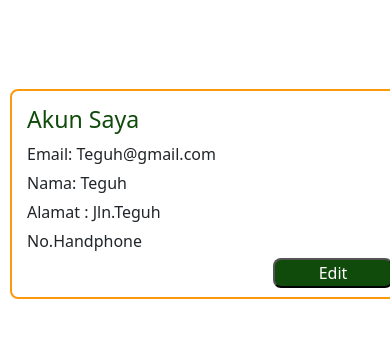
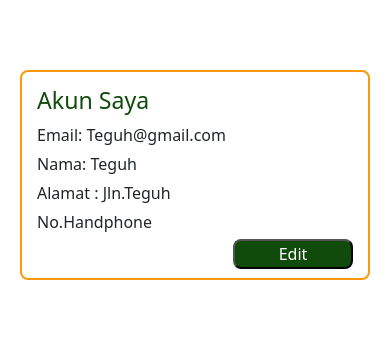
Before and after one commit to ALTA-Capstone-Project-4/FE-Dashboard, a Next.js app: page /profileclient in a window 390 px wide. Shown: the part 472-821 px from the top of the page. Built offline with nearby package versions, Linux system fonts and the light colour scheme.

Commit message:
perbaiki margin conten krn navbar ada revisi

```diff
--- a/pages/checkout.jsx
+++ b/pages/checkout.jsx
@@ -7,7 +7,7 @@ const Checkout = () => {
   return (
     <div>
       <Navbarr />
-      <h3 className="favoritsaya">Transaksi</h3>
+      <h3 className="favoritsaya marginnav">Transaksi</h3>
       <Row className="gx-0">
         <Col lg={4} className="mb-4">
           <div className="checkl">
--- a/pages/detaillahanclient.jsx
+++ b/pages/detaillahanclient.jsx
@@ -7,7 +7,7 @@ const DetailLahanClient = () => {
   return (
     <div>
       <Navbarr />
-      <h3 className="text-center">Nama Gudang</h3>
+      <h3 className="text-center marginnav">Nama Gudang</h3>
       <div className="contenaccor">
         <Accordion defaultActiveKey="0">
           <Accordion.Item eventKey="0">
--- a/pages/detailmitra.jsx
+++ b/pages/detailmitra.jsx
@@ -9,11 +9,12 @@ const DetailMitra = () => {
       <Navbarr />
       <Row className="gx-0">
         <Col lg={4} className="p-0">
-          <div className="fotomit">
+          <div className="fotomit marginnav">
             <img />
           </div>
         </Col>
         <Col lg={8} className="p-0">
+          <div className="setmardetmit marginnav">
             <div className="detright">
               <div>
                 <h3>Profil Mitra</h3>
@@ -36,6 +37,7 @@ const DetailMitra = () => {
                 </Row>
               </div>
             </div>
+          </div>
         </Col>
       </Row>
       <Footer />
--- a/pages/myfavorit.jsx
+++ b/pages/myfavorit.jsx
@@ -20,7 +20,7 @@ const MyFavorit = () => {
           </div>
         </Col>
         <Col lg={8}>
-          <h3 className="favoritsaya">Favorit Saya</h3>
+          <h3 className="favoritsaya marginnav">Favorit Saya</h3>
           <Row className="contenmyfav">
             <Col>
               <div className="cardfav">
--- a/pages/profileclient.jsx
+++ b/pages/profileclient.jsx
@@ -43,7 +43,8 @@ const ProfileClient = () => {
           </div>
         </Col>
         <Col lg={8}>
-          <div className="profcr mt-5">
+          <div className="setmar">
+            <div className="profcr">
               <h3>Akun Saya</h3>
               <p>Email: Teguh@gmail.com</p>
               <p>Nama: Teguh</p>
@@ -56,6 +57,7 @@ const ProfileClient = () => {
               <EditProfile show={modalShow} onHide={() => setModalShow(false)} />
               <span className="none">.</span>
             </div>
+          </div>
         </Col>
       </Row>
       <Footer />
--- a/styles/checkout.css
+++ b/styles/checkout.css
@@ -51,6 +51,10 @@
     margin-right: 50px;
     margin-left: 50px;
   }
+}
+
+.marginnav {
+  margin-top: 120px;
 }
 
 @media (max-width: 1098px) {
--- a/styles/myfavorite.css
+++ b/styles/myfavorite.css
@@ -41,6 +41,11 @@ p {
   margin-bottom: 80px;
 }
 
+.sdbr {
+  margin-left: 80px;
+  margin-top: 130px;
+}
+
 @media (max-width: 991px) {
   .sdbr {
     margin: 0px auto;
--- a/styles/profileclient.css
+++ b/styles/profileclient.css
@@ -1,56 +1,50 @@
 .profcr {
-  width: 834px;
+  width: 100%;
   height: auto;
   border: 2px solid #fa990e;
   padding: 15px;
   border-radius: 8px;
   margin-bottom: 50px;
+  margin-top: 130px;
+  margin-right: 100px;
+}
+
+.setmar {
+  margin-right: 40px;
 }
 
 @media (max-width: 1265px) {
   .profcr {
-    width: 600px;
+    width: 100%;
     height: auto;
     border: 2px solid #fa990e;
     padding: 15px;
     border-radius: 8px;
     margin-bottom: 50px;
-    margin-left: 55px;
+    margin-top: 130px;
+    margin-right: 100px;
+  }
+
+  .setmar {
+    margin-right: 40px;
+    margin-left: 20px;
   }
 }
 
 @media (max-width: 991px) {
   .profcr {
-    width: 660px;
+    width: 100%;
     height: auto;
     border: 2px solid #fa990e;
     padding: 15px;
     border-radius: 8px;
     margin-bottom: 50px;
-    margin-left: 30px;
+    margin-right: 100px;
+  }
+
+  .setmar {
+    margin-right: 20px;
+    margin-left: 20px;
+    margin-top: -120px;
   }
 }
-
-@media (max-width: 694px) {
-  .profcr {
-    width: 400px;
-    height: auto;
-    border: 2px solid #fa990e;
-    padding: 15px;
-    border-radius: 8px;
-    margin-bottom: 50px;
-    margin-left: 10px;
-  }
-}
-
-@media (max-width: 375px) {
-  .profcr {
-    width: 350px;
-    height: auto;
-    border: 2px solid #fa990e;
-    padding: 15px;
-    border-radius: 8px;
-    margin-bottom: 50px;
-    margin-left: 10px;
-  }
-}
--- a/styles/profilemitra.css
+++ b/styles/profilemitra.css
@@ -126,7 +126,7 @@
     border-radius: 8px;
     padding: 25px;
     margin-bottom: 40px;
-    margin-left: 25px;
+    margin-left: 15px;
   }
   .profright2 {
     width: 380px;
@@ -135,7 +135,7 @@
     border-radius: 8px;
     padding: 25px;
     margin-bottom: 40px;
-    margin-left: 25px;
+    margin-left: 15px;
   }
 
   .btneditmit {
@@ -159,24 +159,24 @@
   }
 }
 
-@media (max-width: 375px) {
+@media (max-width: 425px) {
   .profright {
-    width: 365px;
+    width: 345px;
     height: auto;
     border: 2px solid #fa990e;
     border-radius: 8px;
     padding: 25px;
     margin-bottom: 40px;
-    margin-left: 25px;
+    margin-left: 15px;
   }
   .profright2 {
-    width: 365px;
+    width: 345px;
     height: auto;
     border: 2px solid #fa990e;
     border-radius: 8px;
     padding: 25px;
     margin-bottom: 40px;
-    margin-left: 25px;
+    margin-left: 5px;
   }
 
   .btneditmit {
@@ -199,3 +199,85 @@
     border: 2px solid #104b0b;
   }
 }
+
+@media (max-width: 425px) {
+  .profright {
+    width: 345px;
+    height: auto;
+    border: 2px solid #fa990e;
+    border-radius: 8px;
+    padding: 25px;
+    margin-bottom: 40px;
+    margin-left: 15px;
+  }
+  .profright2 {
+    width: 345px;
+    height: auto;
+    border: 2px solid #fa990e;
+    border-radius: 8px;
+    padding: 25px;
+    margin-bottom: 40px;
+    margin-left: 5px;
+  }
+
+  .btneditmit {
+    width: 120px;
+    height: 30px;
+    background-color: #104b0b;
+    border-radius: 8px;
+    color: white;
+    font: 18px;
+    float: right;
+  }
+
+  .none {
+    color: white;
+  }
+
+  .lokmap {
+    width: 300px;
+    height: 200px;
+    border: 2px solid #104b0b;
+  }
+}
+
+@media (max-width: 320px) {
+  .profright {
+    width: 300px;
+    height: auto;
+    border: 2px solid #fa990e;
+    border-radius: 8px;
+    padding: 25px;
+    margin-bottom: 40px;
+    margin-left: 10px;
+  }
+  .profright2 {
+    width: 300px;
+    height: auto;
+    border: 2px solid #fa990e;
+    border-radius: 8px;
+    padding: 25px;
+    margin-bottom: 40px;
+    margin-left: 10px;
+  }
+
+  .btneditmit {
+    width: 120px;
+    height: 30px;
+    background-color: #104b0b;
+    border-radius: 8px;
+    color: white;
+    font: 18px;
+    float: right;
+  }
+
+  .none {
+    color: white;
+  }
+
+  .lokmap {
+    width: 240px;
+    height: 200px;
+    border: 2px solid #104b0b;
+  }
+}
```
Lines whose indentation alone changed are shown as unchanged.
